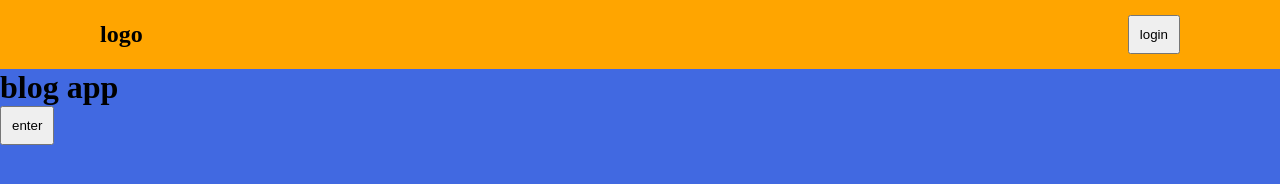
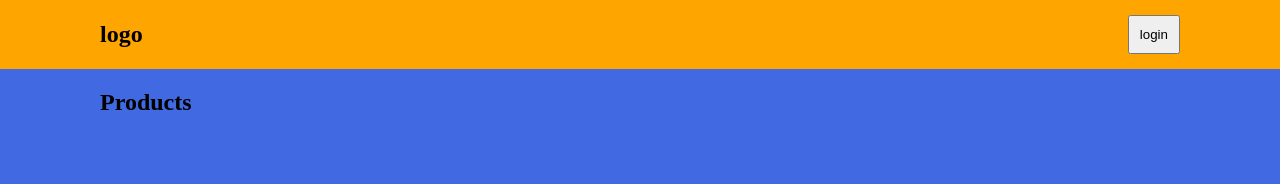
Before and after one commit to Otabek1990/blog-app-2, a plain HTML site: page index.html in a window 1280 px wide. Drawn offline with Linux system fonts and the light colour scheme.

Commit message:
main qismi boshlandi

```diff
--- a/index.css
+++ b/index.css
@@ -17,3 +17,7 @@ header{
     align-items: center;
     justify-content: space-between;
 }
+main{
+    padding: 20px 100px;
+
+}
--- a/index.html
+++ b/index.html
@@ -11,8 +11,9 @@
         <h2>logo</h2>
         <button>login</button>
     </header>
-    <h1>blog app</h1>
-    <button>enter</button>
+ <main>
+    <h2>Products</h2>
+ </main>
     <!-- staging area -->
      <!-- commit  -->
 </body>
```
